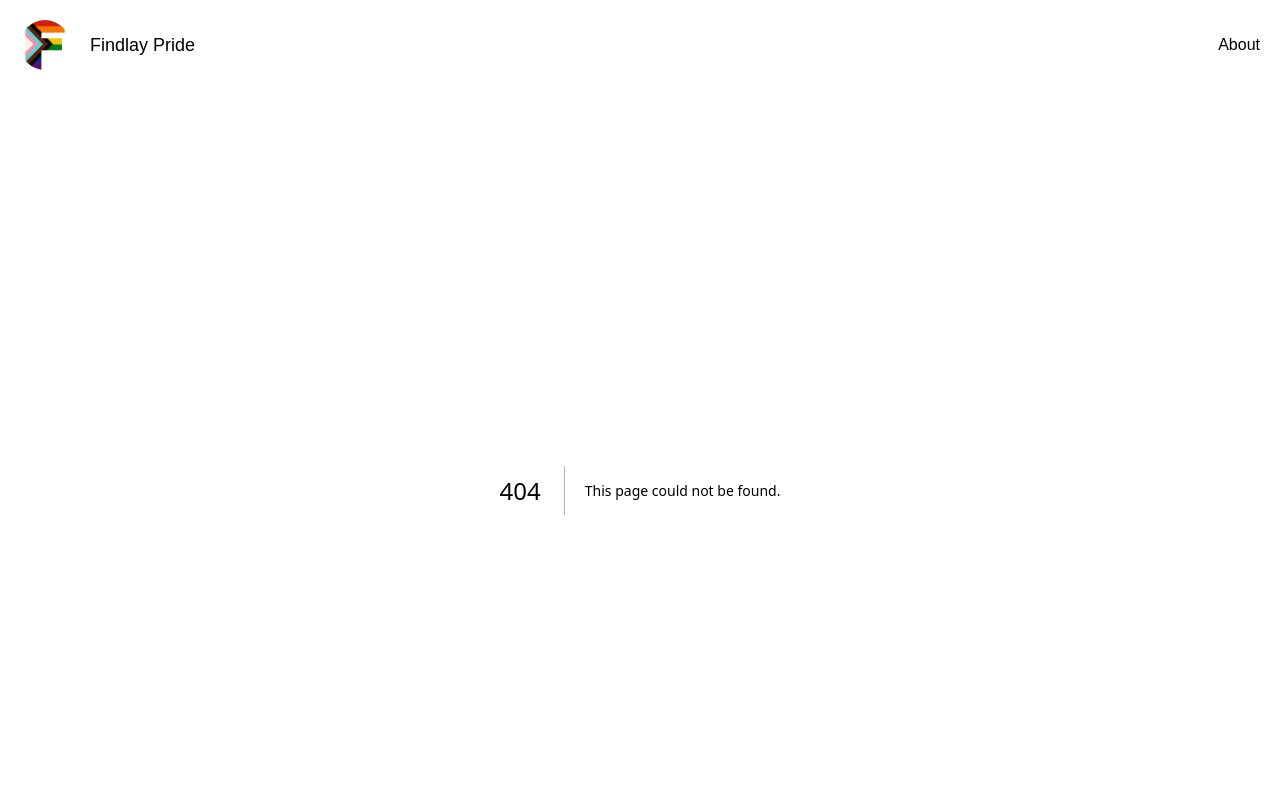
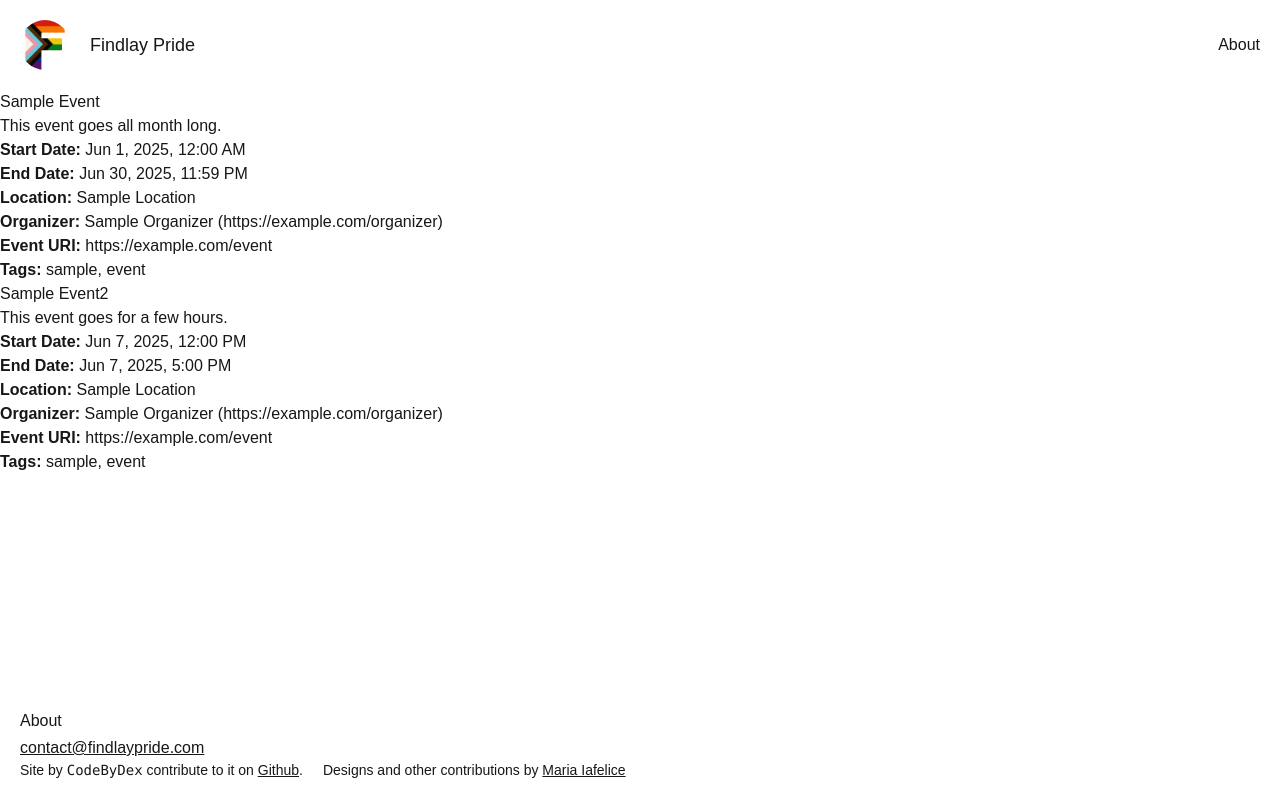
Before and after one commit to CodeByDex/findlay-pride-web, a Next.js app: page /event in a window 1280 px wide. Before the commit this address had no page. Shown: the top 800 px of the page. Built offline with nearby package versions, Linux system fonts and the light colour scheme.

Commit message:
event rendering, unstyled

```diff
--- /dev/null
+++ b/app/event/page.tsx
@@ -0,0 +1,38 @@
+import { Event } from "@/data/type/Event"
+import { EventComponent } from "@/component/event"
+
+const events: Event[] = [
+    {
+        name: "Sample Event",
+        description: "This event goes all month long.",
+        startDate: new Date(2025, 5, 1, 0, 0),
+        endDate: new Date(2025, 5, 30, 23, 59),
+        location: "Sample Location",
+        organizer: "Sample Organizer",
+        organizerURI: "https://example.com/organizer",
+        eventURI: "https://example.com/event",
+        tags: ["sample", "event"]
+    },
+    {
+        name: "Sample Event2",
+        description: "This event goes for a few hours.",
+        startDate: new Date(2025, 5, 7,12, 0),
+        endDate: new Date(2025, 5, 7, 17, 0),
+        location: "Sample Location",
+        organizer: "Sample Organizer",
+        organizerURI: "https://example.com/organizer",
+        eventURI: "https://example.com/event",
+        tags: ["sample", "event"]
+    },
+];
+
+export default function EventPage() {
+    return (
+        <main>
+            {events.map((event, index) => (
+                <EventComponent key={index} eventProps={event} />
+            ))}
+        </main>
+    )
+
+}
--- /dev/null
+++ b/component/event.tsx
@@ -0,0 +1,25 @@
+import React from 'react';
+import { Event } from '@data/type/Event'
+
+
+export function EventComponent({eventProps}: {eventProps: Event}) {
+
+    return (
+        <div className="event">
+            <h2>{eventProps.name}</h2>
+            <p>{eventProps.description}</p>
+            <p><strong>Start Date:</strong> {eventProps.startDate.toLocaleString(undefined, {dateStyle: "medium", timeStyle: "short"})}</p>
+            <p><strong>End Date:</strong> {eventProps.endDate.toLocaleString(undefined, {dateStyle: "medium", timeStyle: "short"})}</p>
+            <p><strong>Location:</strong> {eventProps.location}</p>
+            {eventProps.organizer && (
+                <p><strong>Organizer:</strong> {eventProps.organizer} (<a href={eventProps.organizerURI}>{eventProps.organizerURI}</a>)</p>
+            )}
+            {eventProps.eventURI && (
+                <p><strong>Event URI:</strong> <a href={eventProps.eventURI}>{eventProps.eventURI}</a></p>
+            )}
+            {eventProps.tags && eventProps.tags.length > 0 && (
+                <p><strong>Tags:</strong> {eventProps.tags.join(', ')}</p>
+            )}
+        </div>
+    );
+}
--- /dev/null
+++ b/data/type/Event.tsx
@@ -0,0 +1,11 @@
+export type Event = {
+    name: string;
+    description: string;
+    startDate: Date;
+    endDate: Date;
+    location: string;
+    organizer?: string
+    organizerURI?: string;
+    eventURI?: string;
+    tags?: string[];
+};
```
Also changed, not shown: tsconfig.json (+7 -1 lines).
